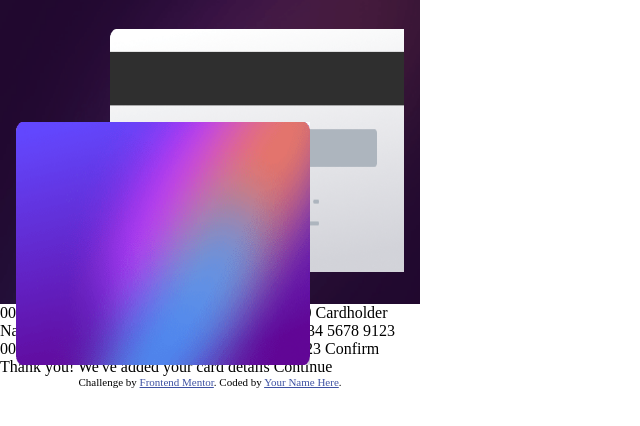
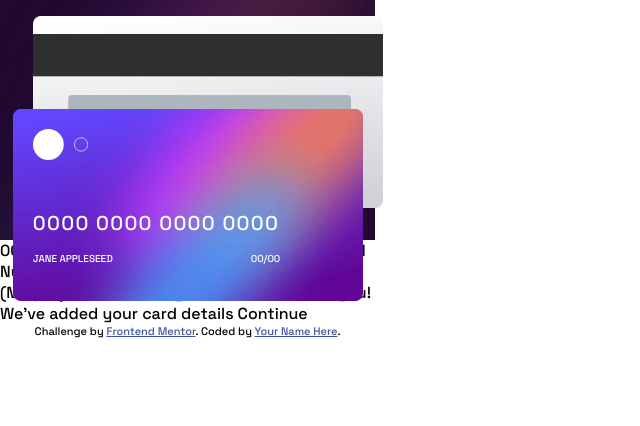
Before and after one commit to codewithmide/Interactive-card-details-form, a plain HTML site: page index.html in a window 1280 px wide. Shown: the whole page, without its empty margins (0-640 px from the left). Drawn offline with Linux system fonts and the light colour scheme; a script that the page names is missing.

Commit message:
still working

```diff
--- a/index.html
+++ b/index.html
@@ -24,18 +24,54 @@
 <body>
 
   <header>
-    <div class="back">
-      <img src="./images/bg-card-back.png" alt="bg-card-back" class="back-mobile">
-    </div>
-    <div class="front">
-      <img src="./images/bg-card-front.png" alt="bg-card-front" class="front-mobile">
-    </div>
+
+    <div class="cards">
+
+      <div class="back">
+
+      </div>
+
+      <div class="front">
+
+        <div class="front-content">
+
+          <div class="card-logo"></div>
+
+          <div class="card-text">
+
+            <div class="card-number">
+
+              <h1>
+                0000 0000 0000 0000
+              </h1>
+
+              <div class="name-and-expirydate">
+
+                <p>
+                  Jane Appleseed
+                </p>
+
+                <p>
+                  00/00
+                </p>
+
+              </div>
+
+            </div>
+
+          </div>
+
+        </div>
+
+      </div>
+
   </header>
 
+  </div>
 
-  0000 0000 0000 0000
-  Jane Appleseed
-  00/00
+  <form action="#" id="form">
+
+  </form>
 
   000
 
--- a/styles.css
+++ b/styles.css
@@ -1,61 +1,104 @@
+@import url('https://fonts.googleapis.com/css2?family=Space+Grotesk:wght@500&display=swap');
+
 * {
-    padding: 0;
     margin: 0;
     box-sizing: border-box;
+    font-family: 'Space Grotesk', sans-serif;
 }
 
 body, html {
-    width: 420px;
-    height: 100vh;
-    min-height: 100vh;
+    width: 375px;
+    height: 100%;
     display: flex;
     flex-direction: column;
-    overflow-x: hidden;
+    padding: 0;
 }
 
 header {
     width: 100%;
-    height: 38%;
+    height: 30%;
     background: url(./images/bg-main-mobile.png);
     background-repeat: no-repeat;
     background-size: cover;
     position: relative;
 }
 
-.back {
+.cards {
+    width: 100%;
     height: 80%;
-    width: 70%;
-    position: absolute;
-    right: 1rem;
-    bottom: 2rem;
+    position: relative;
+    padding: 0;
+    margin: 0;
+    top: 1rem;
+    left: 2.3rem;
 }
 
-.back-mobile {
+.back {
+    height: 100%;
     width: 100%;
-    height: 100%;
+    position: absolute;
     background: url(./images/bg-card-back.png);
     background-repeat: no-repeat;
-    background-size: cover;
-    position: relative;
+    background-position: center center;
+    background-size: contain;
+    right: 1rem;
+    padding: 0;
 }
 
 
+
 .front {
-    height: 80%;
-    width: 70%;
+    width: 100%;
+    height: 100%;
     position: absolute;
-    left: 1rem;
-    top: 7.6rem;
-    background: transparent;
+    right: 1.5rem;
+    top: 5.8rem;
+    background: url(./images/bg-card-front.png);
+    background-repeat: no-repeat;
+    background-size: contain;
+    margin: 0;
 }
 
-.front-mobile {
+.front-content {
+    margin: 20px;
+    width: 66%;
+    height: 65%;
+}
+
+.card-logo {
     width: 100%;
-    height: 100%;
-    background: url(./images/bg-card-back.png);
+    height: 25%;
+    background-image: url(./images/card-logo.svg);
     background-repeat: no-repeat;
-    background-size: cover;
+    background-size: contain;
+    background-position: left center;
+}
+
+.card-text {
     position: relative;
+    top: 40%;
+}
+
+.card-number > h1 {
+    font-size: 20px;
+    color: hsl(0, 0%, 100%);
+    font-weight: 500;
+    margin-bottom: 1rem;
+    letter-spacing: 1.3px;
+}
+
+.name-and-expirydate {
+    display: flex;
+    align-items: flex-end;
+    justify-content: space-between;
+    bottom: 0;
+}
+
+.name-and-expirydate > p {
+    font-size: 10px;
+    color: hsl(0, 0%, 100%);
+    font-weight: 300;
+    text-transform: uppercase;
 }
 
 footer {
```
